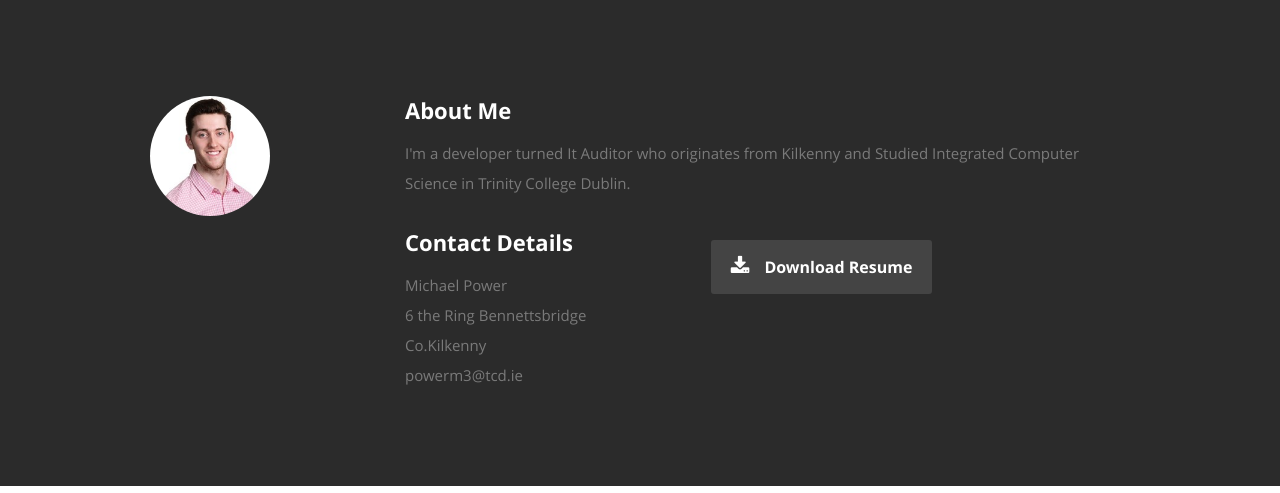
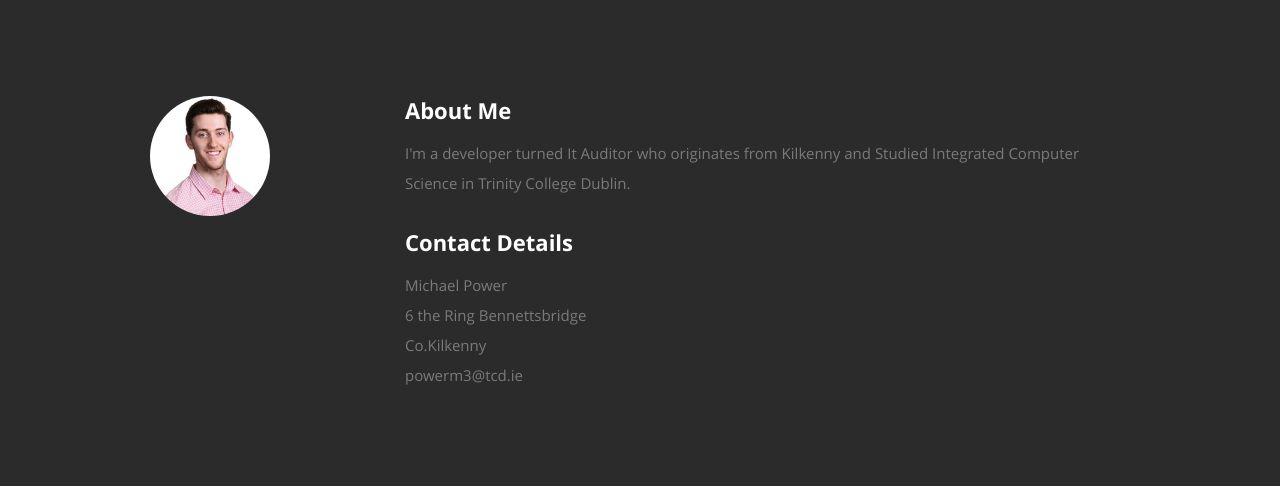
Before and after one commit to mikeyPower/cv_site, a Flask app: page / in a window 1280 px wide. Shown: the part 800-1293 px from the top of the page. Run offline with Flask 2, Linux system fonts and the light colour scheme; parts of the project's set-up code (start-up, migrations or seed data) failed here and were passed over; some libraries are stand-ins or nearby versions.

Commit message:
comment out download button

```diff
--- a/app/templates/about_me.html
+++ b/app/templates/about_me.html
@@ -33,7 +33,7 @@
 
             <div class="columns download">
                <p>
-                  <a href="#" class="button"><i class="fa fa-download"></i>Download Resume</a>
+              <!--  <a href="#" class="button"><i class="fa fa-download"></i>Download Resume</a> -->
                </p>
             </div>
 
```
